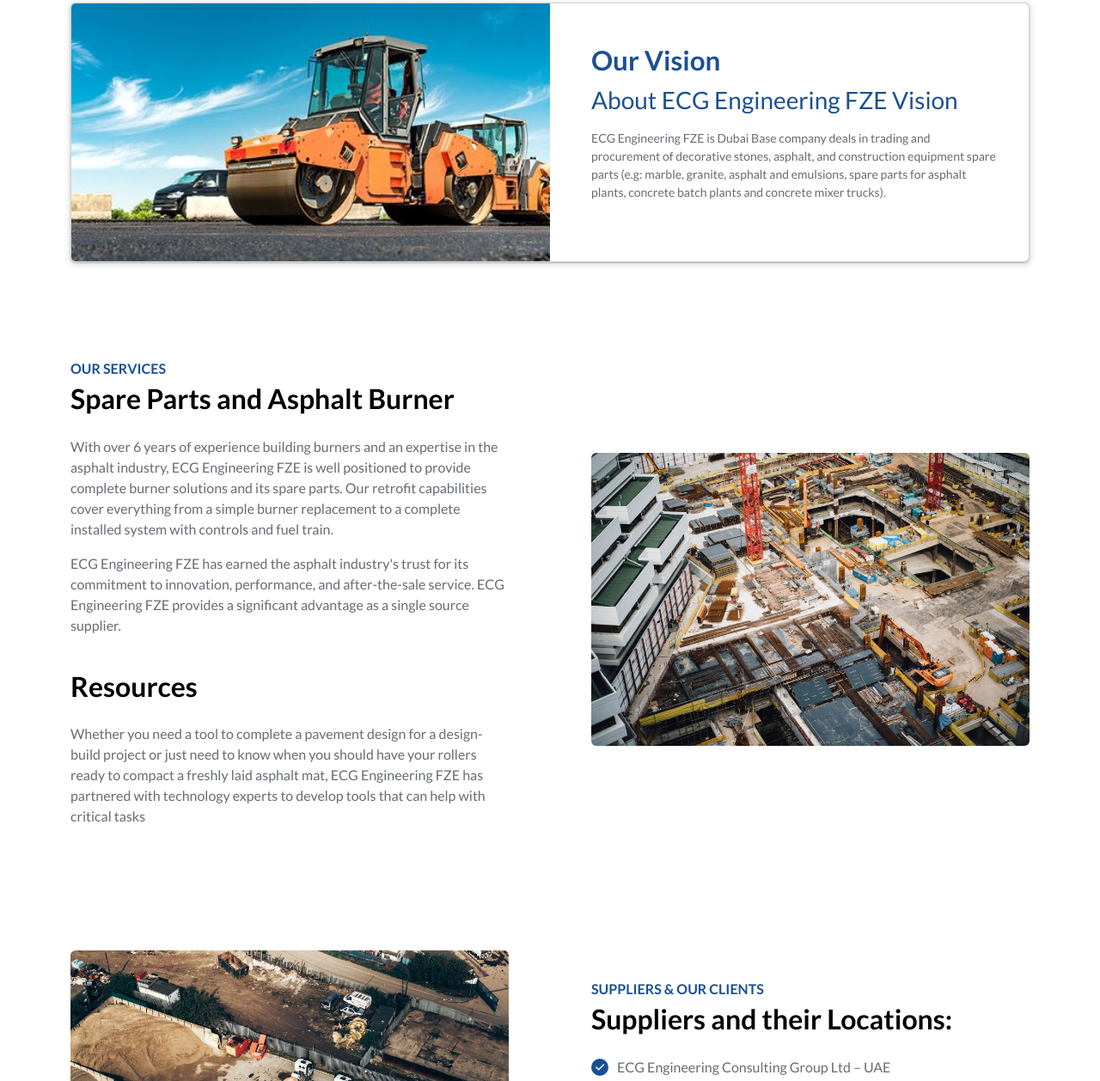
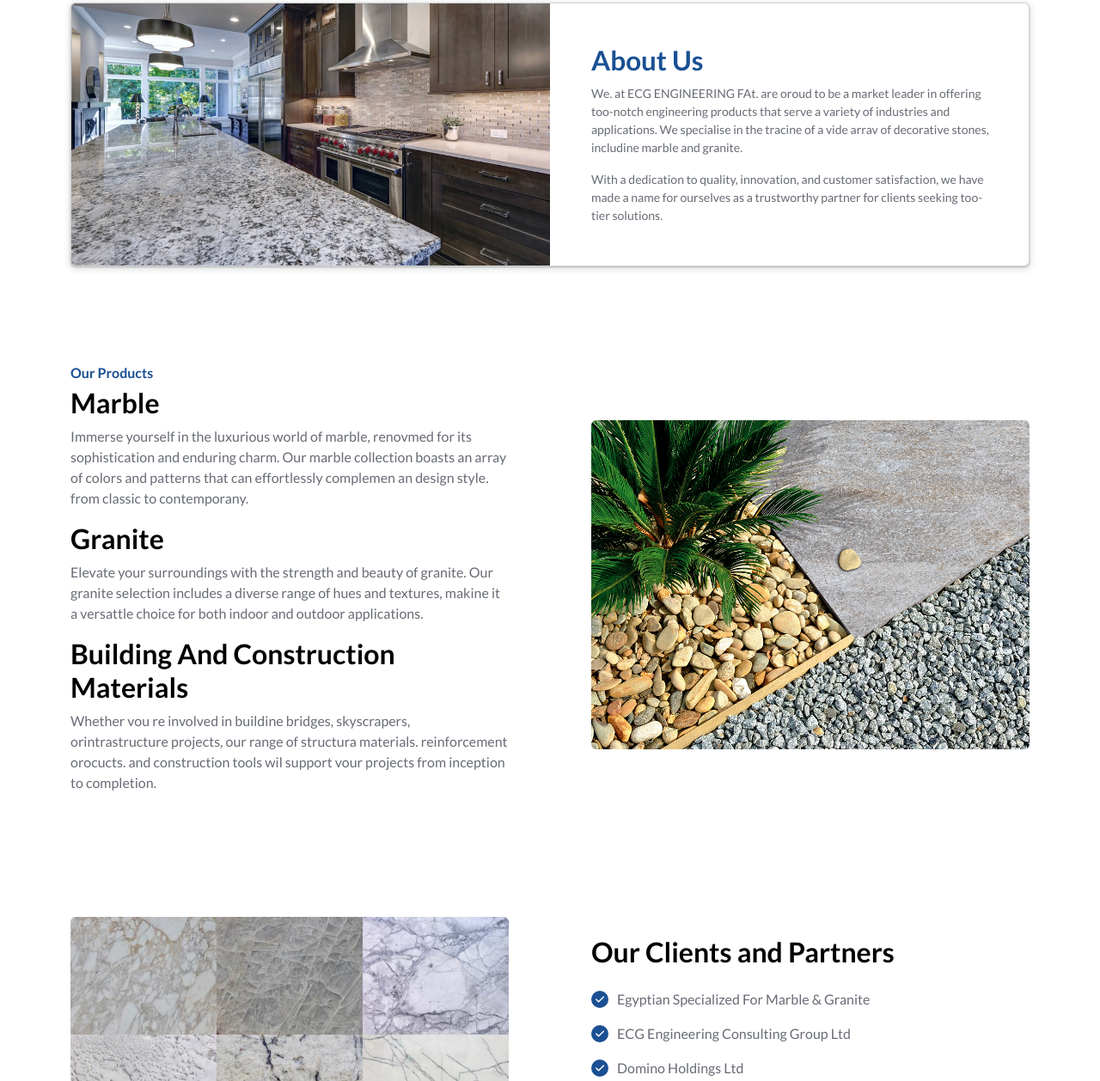
Before and after one commit to gulfwww/ecg, a website: page dist/index.html in a window 1280 px wide. Shown: the part 765-2023 px from the top of the page at 86% size. Drawn offline with nearby package versions, Linux system fonts and the light colour scheme.

Commit message:
update the text and image

```diff
--- a/dist/css/style.css
+++ b/dist/css/style.css
@@ -42,6 +42,10 @@
 
 .hero .container {
   z-index: 4;
+}
+
+.hero h1 {
+  font-size: calc(1.125rem + 1.25vw);
 }
 
 .hero p {
@@ -109,7 +113,7 @@
 }
 
 .about .img.banner {
-  background-image: url(../img/img-1.jpg);
+  background-image: url(../img/img-8.jpg);
   min-height: 300px;
 }
 
--- a/dist/index.html
+++ b/dist/index.html
@@ -32,7 +32,7 @@
     <nav class="navbar navbar-expand-lg bg-white sticky-top shadow-sm py-3">
       <div class="container">
         <a href="index.html" class="navbar-brand text-blue fw-bold"
-          ><img src="./img/logo.svg" alt="Logo" class="logo img-fluid" />
+          ><img src="./img/new-logo.svg" alt="Logo" class="logo img-fluid" />
         </a>
 
         <div class="collapse navbar-collapse" id="navmenu">
@@ -68,9 +68,9 @@
       <div class="container position-relative text-white h-100">
         <div class="row align-items-center h-100">
           <div class="col-md-6">
-            <h1 class="fw-semibold mb-3">Welcome To ECG Engineering FZE</h1>
+            <h1 class="fw-semibold mb-3">Welcome To ECG ENGINEERING FZE</h1>
             <p class="text-white">
-              ECG Engineering FZE trading company Established in 2015 in Sharjah
+              ECG ENGINEERING FZE trading company Established in 2015 in Sharjah
               Free Zone Authority United Arab Emirates.
             </p>
           </div>
@@ -84,16 +84,20 @@
           <div class="row">
             <div class="col-md-6 banner img"></div>
             <div class="col-md-6 p-5">
-              <h2 class="card-title text-blue fw-bold">Our Vision</h2>
-              <h3 class="fw-normal subtitle text-blue mb-3">
+              <h2 class="card-title text-blue fw-bold">About Us</h2>
+              <h3 class="fw-normal subtitle text-blue mb-3 d-none">
                 About ECG Engineering FZE Vision
               </h3>
               <p class="card-text small">
-                ECG Engineering FZE is Dubai Base company deals in trading and
-                procurement of decorative stones, asphalt, and construction
-                equipment spare parts (e.g: marble, granite, asphalt and
-                emulsions, spare parts for asphalt plants, concrete batch plants
-                and concrete mixer trucks).
+                We. at ECG ENGINEERING FAt. are oroud to be a market leader in
+                offering too-notch engineering products that serve a variety of
+                industries and applications. We specialise in the tracine of a
+                vide arrav of decorative stones, includine marble and granite.
+              </p>
+              <p class="card-text small">
+                With a dedication to quality, innovation, and customer
+                satisfaction, we have made a name for ourselves as a trustworthy
+                partner for clients seeking too-tier solutions.
               </p>
             </div>
           </div>
@@ -107,40 +111,38 @@
           <div
             class="col-lg-6 align-items-start d-flex flex-column align-self-center pe-lg-5 order-2 order-lg-1"
           >
-            <p class="sub-header text-blue fw-bold text-uppercase mb-1">
-              Our Services
+            <p class="sub-header text-blue fw-bold text-capitalize mb-1">
+              our products
             </p>
-            <h2 class="text-black fw-bold mb-4">
-              Spare Parts and Asphalt Burner
+            <h2 class="text-black text-capitalize fw-bold mb-2">Marble</h2>
+            <p>
+              Immerse yourself in the luxurious world of marble, renovmed for
+              its sophistication and enduring charm. Our marble collection
+              boasts an array of colors and patterns that can effortlessly
+              complemen an design style. from classic to contemporany.
+            </p>
+            <h2 class="text-black fw-bold mb-2">Granite</h2>
+            <p>
+              Elevate your surroundings with the strength and beauty of granite.
+              Our granite selection includes a diverse range of hues and
+              textures, makine it a versattle choice for both indoor and outdoor
+              applications.
+            </p>
+            <h2 class="text-black text-capitalize fw-bold mb-2">
+              Building and Construction Materials
             </h2>
             <p>
-              With over 6 years of experience building burners and an expertise
-              in the asphalt industry, ECG Engineering FZE is well positioned to
-              provide complete burner solutions and its spare parts. Our
-              retrofit capabilities cover everything from a simple burner
-              replacement to a complete installed system with controls and fuel
-              train.
-            </p>
-            <p>
-              ECG Engineering FZE has earned the asphalt industry's trust for
-              its commitment to innovation, performance, and after-the-sale
-              service. ECG Engineering FZE provides a significant advantage as a
-              single source supplier.
-            </p>
-            <h2 class="text-black fw-bold my-4">Resources</h2>
-            <p>
-              Whether you need a tool to complete a pavement design for a
-              design-build project or just need to know when you should have
-              your rollers ready to compact a freshly laid asphalt mat, ECG
-              Engineering FZE has partnered with technology experts to develop
-              tools that can help with critical tasks
+              Whether vou re involved in buildine bridges, skyscrapers,
+              orintrastructure projects, our range of structura materials.
+              reinforcement orocucts. and construction tools wil support vour
+              projects from inception to completion.
             </p>
           </div>
           <div
             class="col-lg-6 mb-5 mb-lg-0 align-self-center ps-lg-5 order-1 order-lg-2"
           >
             <img
-              src="./img/img-2.jpg"
+              src="./img/img-6.jpg"
               alt="Product"
               class="img-fluid rounded"
             />
@@ -155,30 +157,21 @@
           <div
             class="col-lg-6 align-items-start d-flex flex-column align-self-center ps-lg-5 order-2 order-lg-2"
           >
-            <p class="sub-header text-blue fw-bold text-uppercase mb-1">
+            <p class="sub-header text-blue fw-bold text-uppercase d-none mb-1">
               Suppliers & Our Clients
             </p>
-            <h2 class="text-black fw-bold mb-4">
-              Suppliers and their Locations:
-            </h2>
+            <h2 class="text-black fw-bold mb-4">Our Clients and Partners</h2>
             <ul class="theme-default mb-5 m-0 p-0">
-              <li class="mb-3">ECG Engineering Consulting Group Ltd – UAE</li>
-              <li>Domino Holdings Ltd - UAE</li>
-            </ul>
-            <h3 class="text-black fw-bold mb-4">
-              Clients and their Locations:
-            </h3>
-            <ul class="theme-default mb-3 m-0 p-0">
-              <li class="mb-3">
-                EGYPTIAN SPECIALIZED FOR MARBLE & GRANITE - Egypt
-              </li>
+              <li class="mb-3">Egyptian Specialized For Marble & Granite</li>
+              <li class="mb-3">ECG Engineering Consulting Group Ltd</li>
+              <li class="mb-3">Domino Holdings Ltd</li>
             </ul>
           </div>
           <div
             class="col-lg-6 mb-5 mb-lg-0 align-self-center pe-lg-5 order-1 order-lg-1"
           >
             <img
-              src="./img/img-3.jpg"
+              src="./img/img-7.jpg"
               alt="Product"
               class="img-fluid rounded"
             />
@@ -189,7 +182,7 @@
 
     <section class="contact bg--grey-100 py-4 py-md-5">
       <div class="container">
-        <h2 class="text-blue fw-bold text-center">Contact Us Now</h2>
+        <h2 class="text-blue fw-bold text-center">Get in Touch</h2>
         <p class="text-center pt-2 h5">
           Get the best services today. Contact us now for <br />
           more information.
@@ -200,7 +193,7 @@
         >
           <li>
             <p class="d-flex icon-text text-black">
-              <i class="bi bi-building"></i><strong>Office Address</strong>
+              <i class="bi bi-building"></i><strong>Mailing Address</strong>
             </p>
             <p>P.O. Box 121837, Sharjah<br />United Arab Emirates</p>
           </li>
@@ -231,9 +224,9 @@
             </p>
             <p>
               <a
-                href="mailto:info@ecgengfze.com"
+                href="ecgengfze@gulfgwww.com"
                 class="text-gray text-decoration-none"
-                >info@ecgengfze.com</a
+                >ecgengfze@gulfgwww.com</a
               >
             </p>
           </li>
```
Also changed, not shown: dist/img/img-1.jpg (deleted), dist/img/img-2.jpg (deleted), dist/img/img-3.jpg (deleted), dist/img/img-6.jpg (added), dist/img/img-7.jpg (added), dist/img/img-8.jpg (added), dist/img/logo.svg (deleted), dist/img/new-logo.svg (added).
